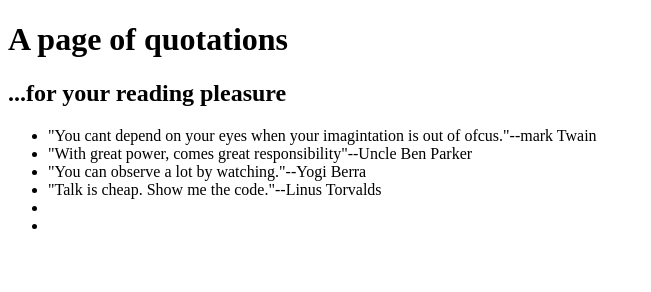
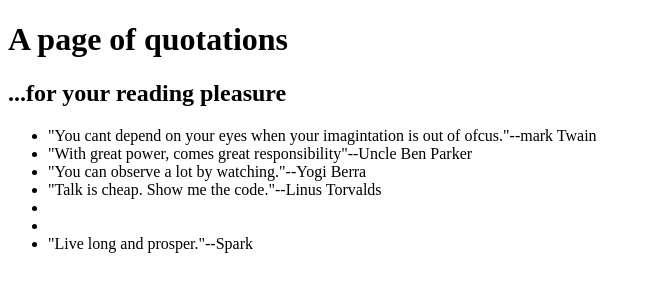
Before and after one commit to vimalavictor/0main_openSAP_repo, a plain HTML site: page index.html in a window 1280 px wide. Shown: the whole page, without its empty margins (0-651 px from the left). Drawn offline with Linux system fonts and the light colour scheme.

Commit message:
Added spark quote

```diff
--- a/index.html
+++ b/index.html
@@ -1,4 +1,4 @@
-<!DOCTYPE html>
+	<!DOCTYPE html>
 <html lang = en>
 	<head>
 		<meta http-equiv="Content-Type" content="text/html; charset=UTF-8"/>
@@ -15,6 +15,7 @@
 			<li>"Talk is cheap. Show me the code."--Linus Torvalds</li>
 			<li></li>
 			<li></li>
+			<li>"Live long and prosper."--Spark</li>
 		</ul>
 	</body>
 </html>
```
